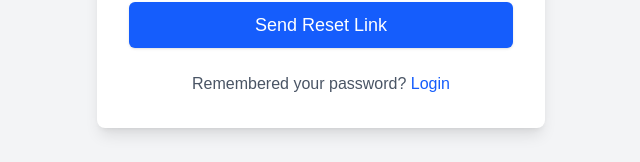
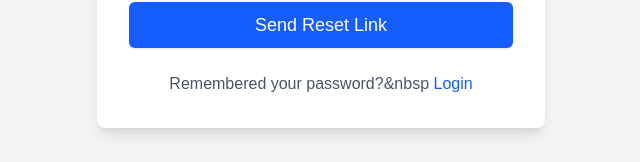
Before and after one commit to gaelmh/NutriSaas_Assesment, a Next.js app in the folder frontend/: page /forgot-password in a window 1280 px wide. Shown: the part 456-618 px from the top of the page, without its empty margins (319-959 px from the left). Built offline with nearby package versions, Linux system fonts and the light colour scheme.

Commit message:
Fixed errors that prevented deployment

```diff
--- a/frontend/src/app/forgot-password/page.tsx
+++ b/frontend/src/app/forgot-password/page.tsx
@@ -82,7 +82,7 @@ export default function ForgotPasswordPage() {
         )}
 
         <p className="mt-6 text-center text-gray-600">
-          Remembered your password?{' '}
+          Remembered your password?&nbsp{' '}
           <Link href="/login" className="font-medium text-blue-600 hover:text-blue-500">
             Login
           </Link>
--- a/frontend/src/app/signup/page.tsx
+++ b/frontend/src/app/signup/page.tsx
@@ -46,9 +46,14 @@ export default function SignupPage() {
       });
       alert('Signup successful! Redirecting to chatbot...');
       router.push('/chatbot');
-    } catch (err: any) {
-      alert(`Signup failed: ${err.message}`);
-      console.error('Signup error:', err);
+    } catch (err: unknown) {
+    if (err instanceof Error) {
+        alert(`Signup failed: ${err.message}`);
+        console.error('Signup error:', err);
+    } else {
+        alert('An unknown error occurred during signup.');
+        console.error('Signup error:', err);
+      }
     }
   };
 
```
